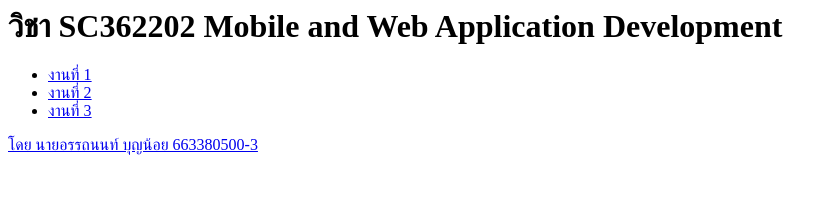
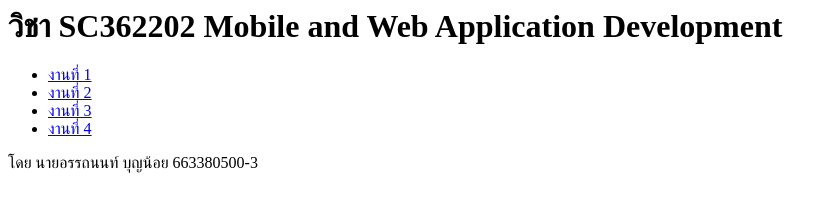
Before and after one commit to AttanonBoonnoy/web2024, a plain HTML site: page index.html in a window 1280 px wide. Shown: the whole page, without its empty margins (0-838 px from the left). Drawn offline with Linux system fonts and the light colour scheme.

Commit message:
Update index.html

```diff
--- a/index.html
+++ b/index.html
@@ -4,7 +4,8 @@
       <ul>
         <li><a href="work1.html">งานที่ 1</a></li>
         <li><a href="work2.html">งานที่ 2</a></li>
-        <li><a href="work3.html">งานที่ 3</li>
+        <li><a href="work3.html">งานที่ 3</a></li>
+        <li><a href="work4.html">งานที่ 4</a></li>
       </ul>
       โดย นายอรรถนนท์ บุญน้อย 663380500-3
     </body>
```
